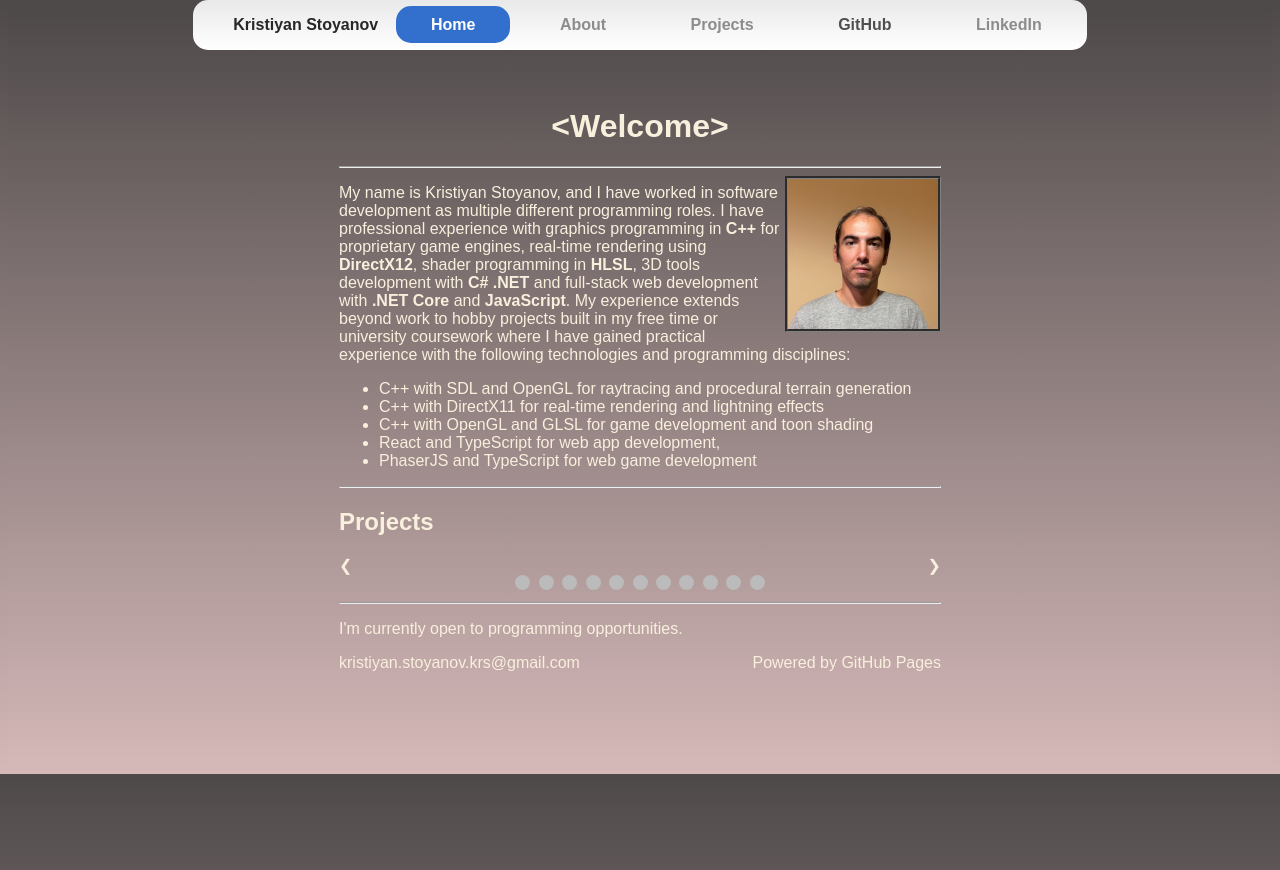
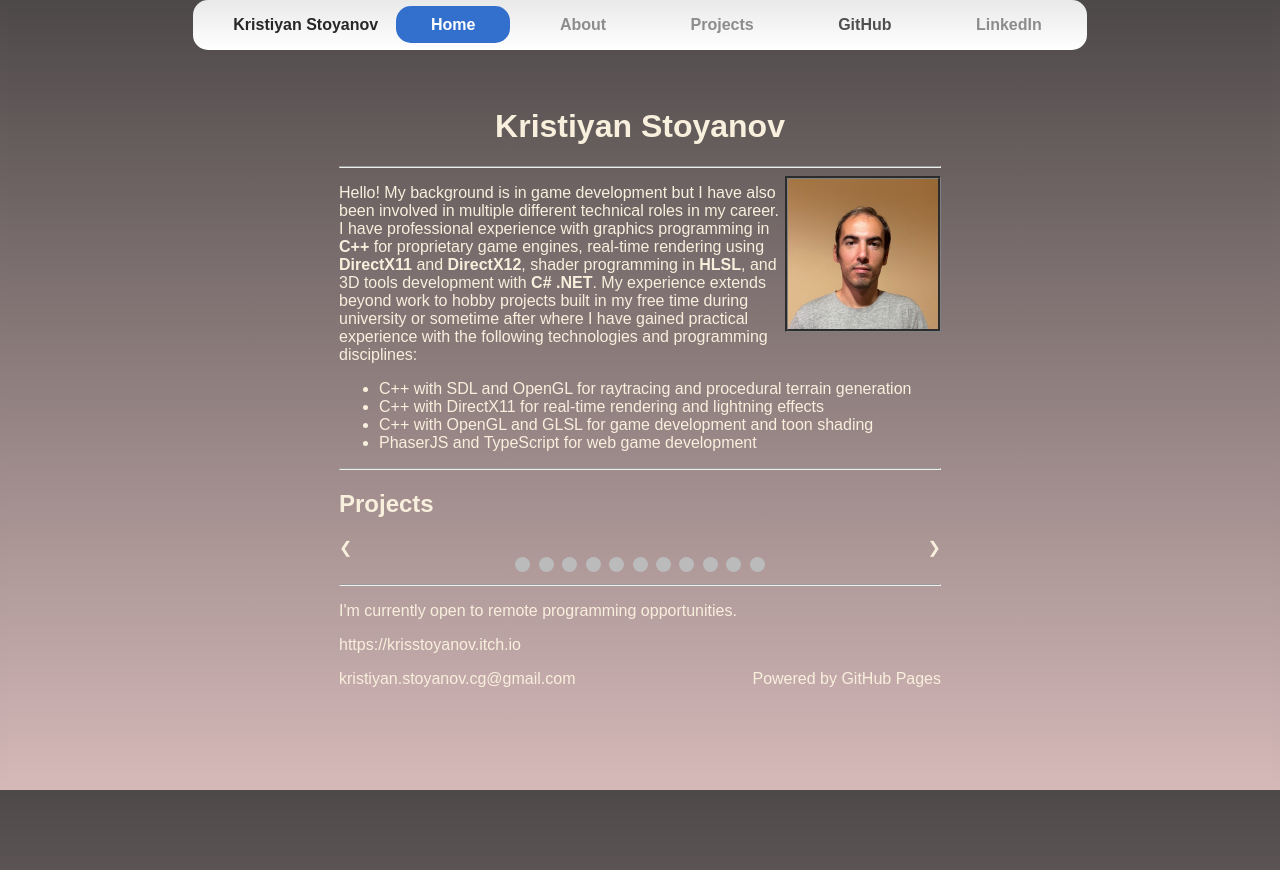
Before and after one commit to KrisKStoyanov/KrisKStoyanov.github.io, a Jekyll site: the page built from index.html, in a window 1280 px wide. Shown: the top 870 px of the page. Built offline with Jekyll 4.4.1, drawn with Linux system fonts in a browser that asks for light colours.

Commit message:
Update index.html

```diff
--- a/index.html
+++ b/index.html
@@ -3,14 +3,13 @@ layout: default
 title: Kristiyan Stoyanov - Portfolio
 ---
 
-<h1 id="about" style="text-align: center"> &ltWelcome&gt </h1>
+<h1 id="about" style="text-align: center"> Kristiyan Stoyanov </h1>
 <hr>
 <img src=".\assets\images\me_512x512.png" alt="My photo" class="custom-image-border-right">
-<p>My name is Kristiyan Stoyanov, and I have worked in software development as multiple different programming roles.
+<p>Hello! My background is in game development but I have also been involved in multiple different technical roles in my career.
  I have professional experience with graphics programming in <b>C++</b> for proprietary game engines,
- real-time rendering using <b>DirectX12</b>, shader programming in <b>HLSL</b>, 3D tools development with <b>C# .NET</b> and
- full-stack web development with <b>.NET Core</b> and <b>JavaScript</b>.
- My experience extends beyond work to hobby projects built in my free time or university coursework where I have gained
+ real-time rendering using <b>DirectX11</b> and <b>DirectX12</b>, shader programming in <b>HLSL</b>, and 3D tools development with <b>C# .NET</b>.
+ My experience extends beyond work to hobby projects built in my free time during university or sometime after where I have gained
  practical experience with the following technologies and programming disciplines:
  <ul>
     <li>
@@ -23,9 +22,6 @@ title: Kristiyan Stoyanov - Portfolio
   C++ with OpenGL and GLSL for game development and toon shading
 </li>
 <li>
-  React and TypeScript for web app development,
-</li>
-<li>
   PhaserJS and TypeScript for web game development
 </li>
 </ul>
@@ -35,15 +31,9 @@ title: Kristiyan Stoyanov - Portfolio
 <div class="slideshow-container">
 
     <div class="slide">
-        <div class="slide-number-text">1/11</div>
-        <iframe width="720" height="405" src="https://www.youtube.com/embed/1Vgj1I3YG8g?si=ezNqlNQRgX0l10Ml" title="YouTube video player" frameborder="0" allow="accelerometer; autoplay; clipboard-write; encrypted-media; gyroscope; picture-in-picture; web-share" referrerpolicy="strict-origin-when-cross-origin" allowfullscreen></iframe>
-        <!-- <div class="slide-caption-text">GRID Legends</div> -->
-    </div>
-
-    <div class="slide">
         <div class="slide-number-text">2/11</div>
         <iframe frameborder="0" src="https://itch.io/embed-upload/11624472?color=333333" allowfullscreen="" width="720" height="405"><a href="https://kriskstoyanov.itch.io/botscape">Play Botscape on itch.io</a></iframe>
-        <!-- <div class="slide-caption-text">GRID Legends</div> -->
+        <!-- <div class="slide-caption-text">Tunneler</div> -->
     </div>
 
     <div class="slide">
@@ -121,11 +111,14 @@ title: Kristiyan Stoyanov - Portfolio
 
 <hr>
 <p>
-    I'm currently open to programming opportunities.
+    I'm currently open to remote programming opportunities.
+</p>
+<p>
+    https://krisstoyanov.itch.io
 </p>
 <p>
     <a href="mailto:kristiyan.stoyanov.krs@gmail.com" class="custom-hover-link-text">
-        kristiyan.stoyanov.krs@gmail.com
+        kristiyan.stoyanov.cg@gmail.com
     </a>
 
     <a style="display: inline" class="custom-text-right">
```
